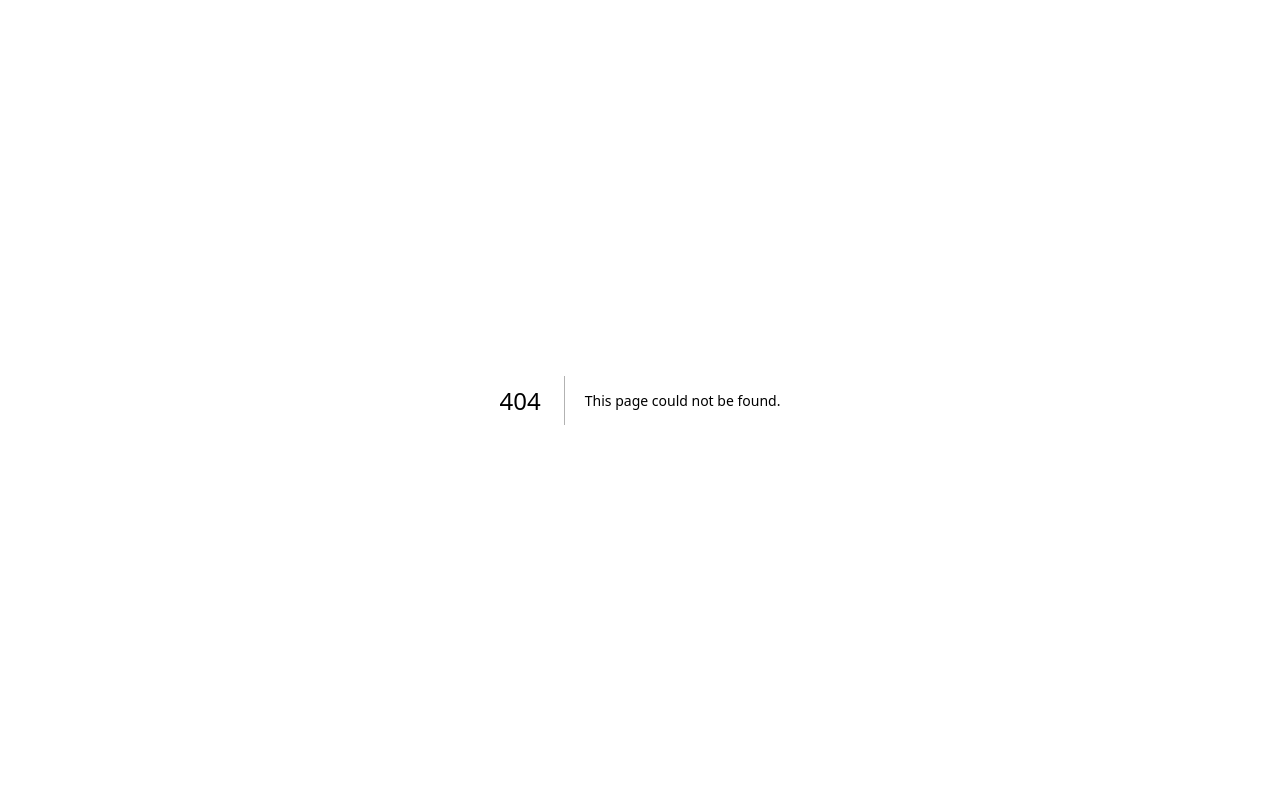
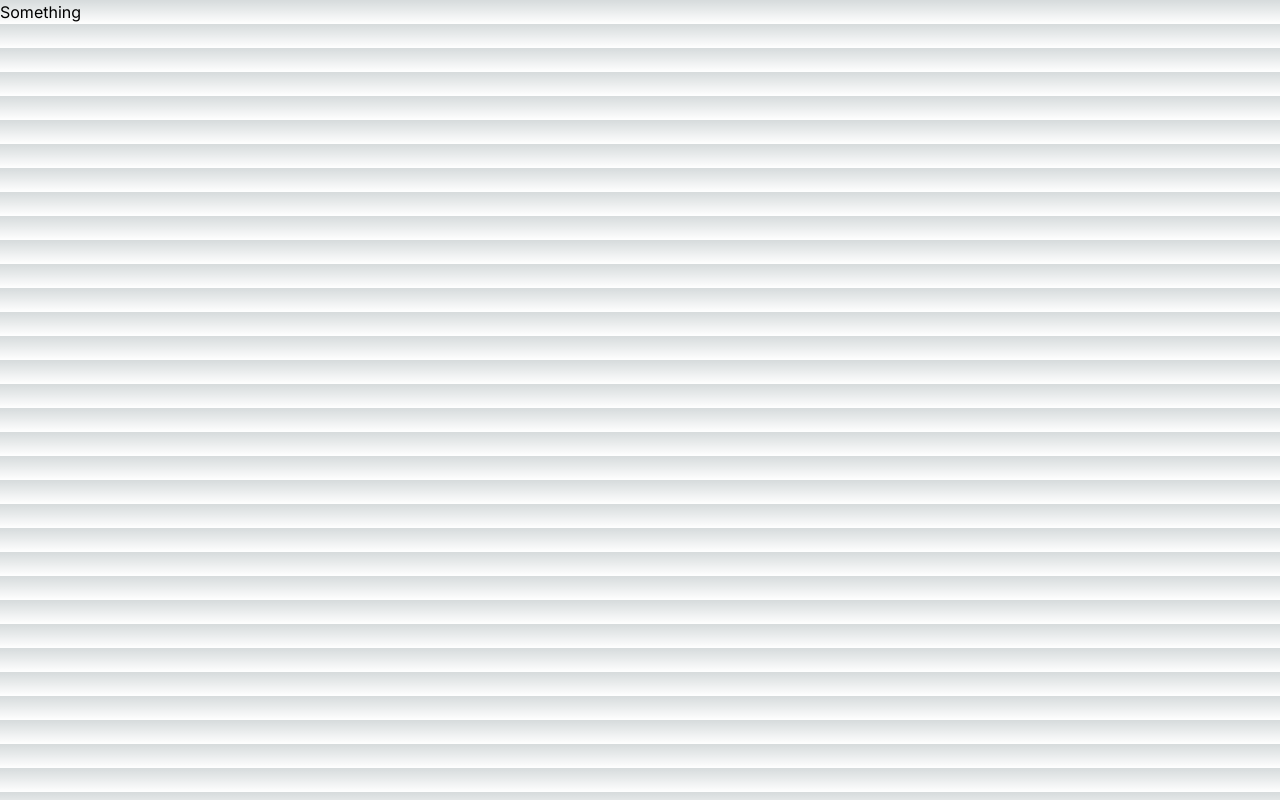
Before and after one commit to denis-emanuel/nextjs-app, a Next.js app: page /posts/something in a window 1280 px wide. Before the commit this address had no page. Built offline with nearby package versions, Linux system fonts and the light colour scheme.

Commit message:
test with app router nested routes

```diff
--- /dev/null
+++ b/app/posts/something/page.tsx
@@ -0,0 +1,3 @@
+export default function FirstPost() {
+  return <h1>Something</h1>;
+}
```
